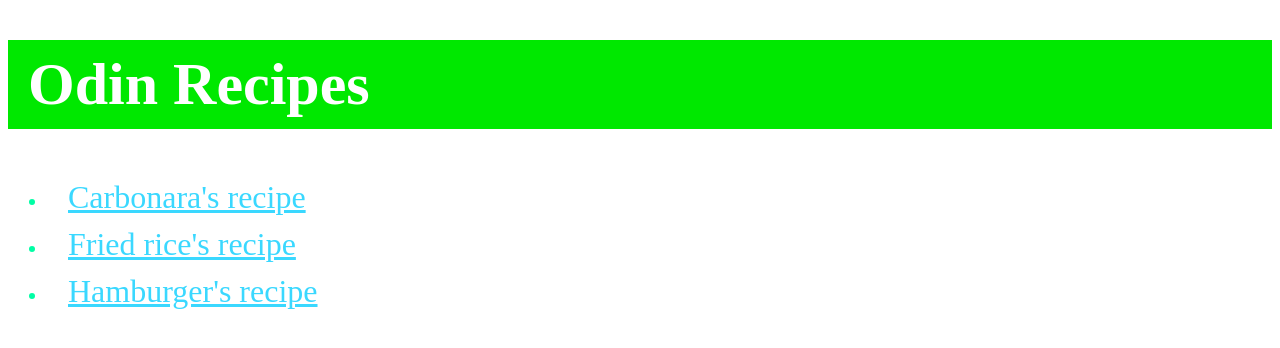
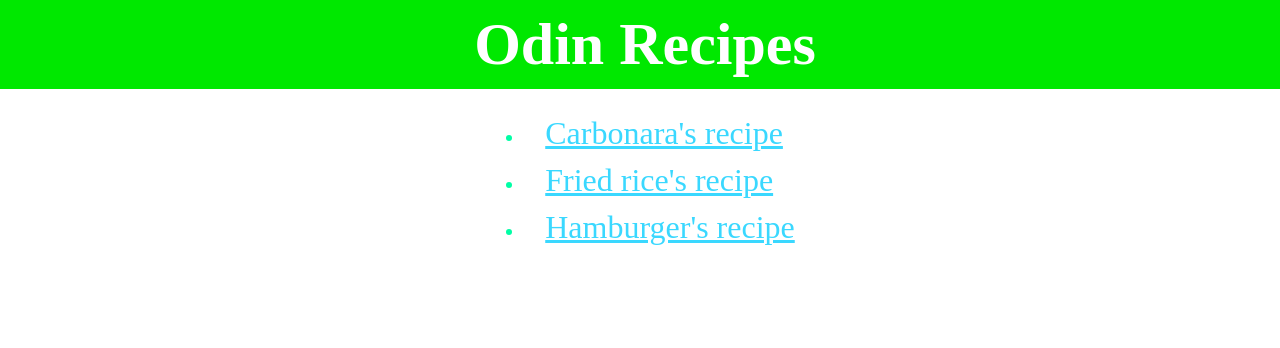
Before and after one commit to Chiro29/odin-recipes, a plain HTML site: page index.html in a window 1280 px wide. Drawn offline with Linux system fonts and the light colour scheme.

Commit message:
feat(div and css): added text-align css

```diff
--- a/css/style.css
+++ b/css/style.css
@@ -1,5 +1,19 @@
 body {
   font-family:'Times New Roman', Times, serif
+}
+
+* {
+  margin: 0;
+}
+
+.main-box {
+  text-align: center;
+}
+
+.main-box ul {
+  display: inline-block;
+  text-align: left;
+  margin-top: 1rem;
 }
 
 .nav {
--- a/index.html
+++ b/index.html
@@ -7,11 +7,13 @@
   <title>Homepage</title>
 </head>
 <body>
-  <h1 class="nav white title">Odin Recipes</h1>
-  <ul class="list subtitle">
-    <li class="pd"><a class="text" href="recipes/carbonara.html">Carbonara's recipe</a></li>
-    <li class="pd"><a class="text" href="recipes/fried-rice.html">Fried rice's recipe</a></li>
-    <li class="pd"><a class="text" href="recipes/hamburger.html">Hamburger's recipe</a></li>
-  </ul>
+  <div class="main-box">
+    <h1 class="nav white title">Odin Recipes</h1>
+    <ul class="mark list subtitle">
+      <li class="pd"><a class="text" href="recipes/carbonara.html">Carbonara's recipe</a></li>
+      <li class="pd"><a class="text" href="recipes/fried-rice.html">Fried rice's recipe</a></li>
+      <li class="pd"><a class="text" href="recipes/hamburger.html">Hamburger's recipe</a></li>
+    </ul>
+  </div>
 </body>
 </html>
```
Also changed, not shown: recipes/carbonara.html (+2 -0 lines).
